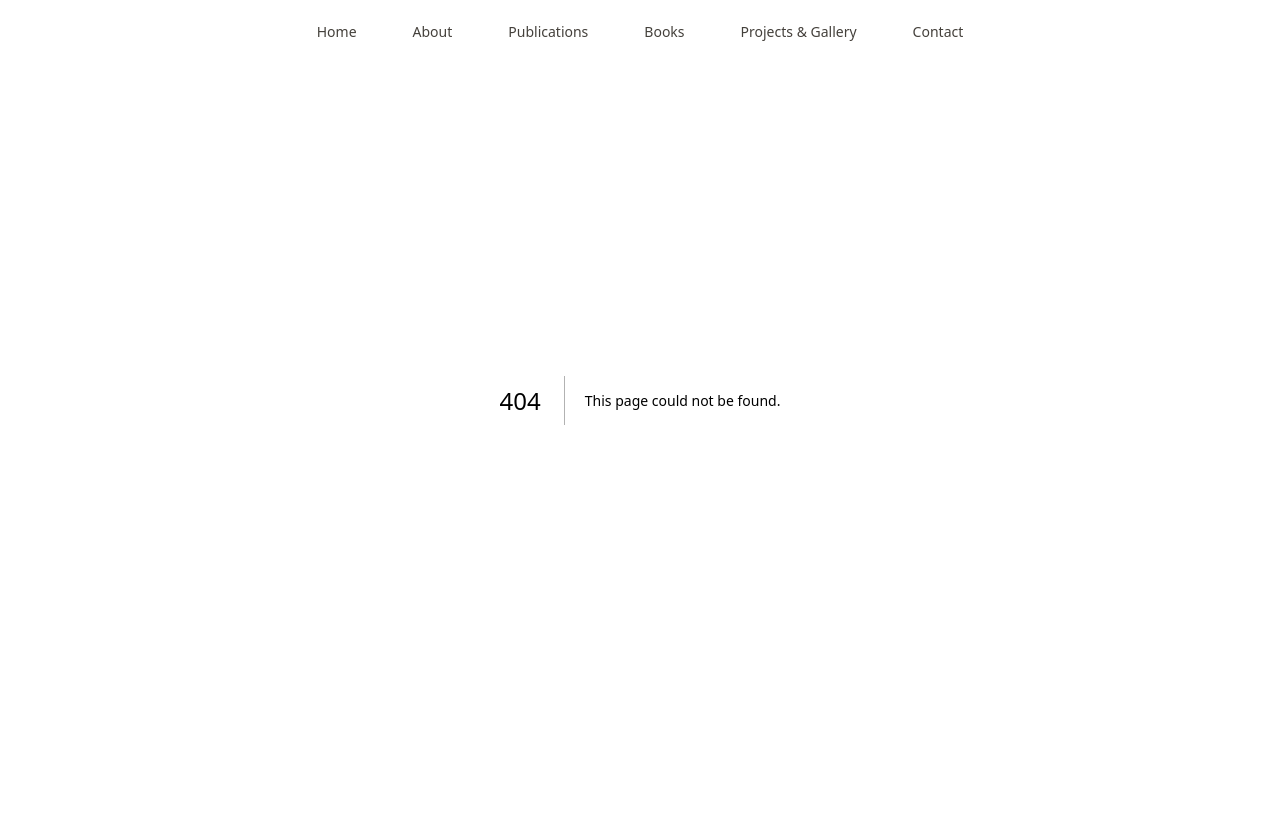
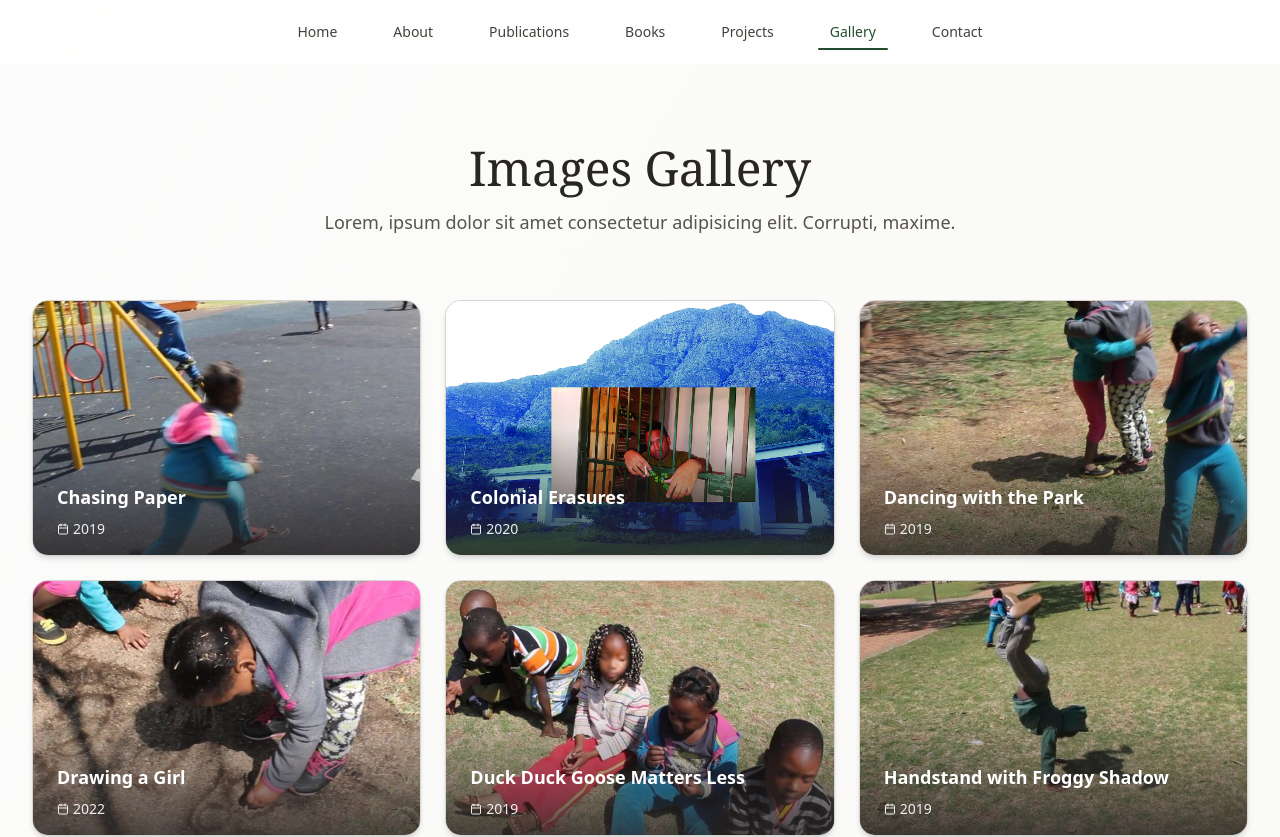
Before and after one commit to WesleyErasmus/theresagiorza-website-final, a Next.js app: page /gallery in a window 1280 px wide. Before the commit this address had no page. Shown: the top 837 px of the page. Before the commit the page ends 800 px from the top, so only its background shows below. Built offline with nearby package versions, Linux system fonts and the light colour scheme; a web font is replaced by a local one.

Commit message:
feat (projects page): Split image gallery and projects page

```diff
--- /dev/null
+++ b/src/app/gallery/page.tsx
@@ -0,0 +1,199 @@
+"use client";
+
+import GalleryGrid, { GalleryItem } from "@/components/gallery/gallery-grid";
+// import { ProjectCardExamples } from "@/components/projects/project-card";
+import { motion } from "motion/react";
+
+const galleryItems: GalleryItem[] = [
+  {
+    id: 1,
+    title: "Chasing Paper",
+    image: "/figures/Chasing-paper.png",
+    project: "Videography as Refrain",
+    // description:
+    //   "Young learners exploring mark-making and creative expression in preschool environments",
+    year: 2019,
+  },
+  {
+    id: 2,
+    title: "Colonial Erasures",
+    image: "/figures/Colonial-erasures.png",
+    project:
+      "Anti-Colonial Orientations to Place: Unsettling Encounters with South African Educational Landscapes",
+    // description:
+    //   "Students engaging with marine environments and molluscan wisdom at Cape Town coastline",
+    year: 2020,
+  },
+  {
+    id: 3,
+    title: "Dancing with the Park",
+    image: "/figures/Dancing-with-the-park-1.png",
+    project: "Videography as Refrain",
+    // description:
+    //   "Visual representation of how materials and meanings co-emerge in educational spaces",
+    year: 2019,
+  },
+  {
+    id: 4,
+    title: "Drawing a Girl",
+    image: "/figures/Drawing-a-girl.png",
+    project:
+      "Draw yourself and write your name’: Material-discursive agency of names and drawings in early childhood",
+    // description:
+    //   "Documenting the transformation of learning spaces through children's agency",
+    year: 2022,
+  },
+  {
+    id: 5,
+    title: "Duck Duck Goose Matters Less",
+    image: "/figures/Duck-duck-goose-matters-less.png",
+    project: "Videography as Refrain",
+    // description:
+    //   "Young learners exploring mark-making and creative expression in preschool environments",
+    year: 2019,
+  },
+  {
+    id: 6,
+    title: "Handstand with Froggy Shadow",
+    image: "/figures/Handstand-with-froggy-shadow.png",
+    project: "Videography as Refrain",
+    // description:
+    //   "Students engaging with marine environments and molluscan wisdom at Cape Town coastline",
+    year: 2019,
+  },
+  {
+    id: 7,
+    title: "Park Table Holding Hands",
+    image: "/figures/Park-table-holding-hands.png",
+    project: "Videography as Refrain",
+    // description:
+    //   "Visual representation of how materials and meanings co-emerge in educational spaces",
+    year: 2019,
+  },
+  {
+    id: 8,
+    title: "Spring Clothes",
+    image: "/figures/Spring-clothes.png",
+    project:
+      "Draw yourself and write your name’: Material-discursive agency of names and drawings in early childhood",
+    // description:
+    //   "Documenting the transformation of learning spaces through children's agency",
+    year: 2022,
+  },
+  {
+    id: 9,
+    title: "Table as Writing Surface",
+    image: "/figures/Table-as-writing-surface.png",
+    project: "Videography as Refrain",
+    // description:
+    //   "Young learners exploring mark-making and creative expression in preschool environments",
+    year: 2019,
+  },
+  {
+    id: 10,
+    title: "This is Thulani's Page",
+    image: "/figures/This-is-Thulanis-page.png",
+    project:
+      "Draw yourself and write your name’: Material-discursive agency of names and drawings in early childhood",
+    // description:
+    //   "Students engaging with marine environments and molluscan wisdom at Cape Town coastline",
+    year: 2022,
+  },
+  {
+    id: 11,
+    title: "Three Children Sort Through Their Peers Work",
+    image:
+      "/figures/Three-children-sort-through-a-pile-of-their-peers-work.png",
+    project:
+      "Draw yourself and write your name’: Material-discursive agency of names and drawings in early childhood",
+    // description:
+    //   "Visual representation of how materials and meanings co-emerge in educational spaces",
+    year: 2022,
+  },
+  {
+    id: 12,
+    title: "Thulani Dips In and Out of the Sorting Game",
+    image: "/figures/Thulani-dips-in-and-out-of-the-sorting-game.png",
+    project:
+      "Draw yourself and write your name’: Material-discursive agency of names and drawings in early childhood",
+    // description:
+    //   "Documenting the transformation of learning spaces through children's agency",
+    year: 2022,
+  },
+  {
+    id: 13,
+    title: "Writing In the Sand",
+    image: "/figures/Writing-in-the-sand.png",
+    project: "Videography as Refrain",
+    // description:
+    //   "Documenting the transformation of learning spaces through children's agency",
+    year: 2019,
+  },
+  {
+    id: 14,
+    title: "A Trace of Possibility",
+    image: "/figures/A-trace-of-possibility.png",
+    project:
+      "Draw yourself and write your name’: Material-discursive agency of names and drawings in early childhood",
+    // description:
+    //   "Documenting the transformation of learning spaces through children's agency",
+    year: 2022,
+  },
+  {
+    id: 15,
+    title: "Bottlebrush Mermaid",
+    image: "/figures/Bottlebrush-mermaid.png",
+    project:
+      "Draw yourself and write your name’: Material-discursive agency of names and drawings in early childhood",
+    // description:
+    //   "Documenting the transformation of learning spaces through children's agency",
+    year: 2022,
+  },
+  {
+    id: 16,
+    title: "Multiplicity and Difference",
+    image: "/figures/Multiplicity-and-difference.png",
+    project:
+      "Draw yourself and write your name’: Material-discursive agency of names and drawings in early childhood",
+    // description:
+    //   "Documenting the transformation of learning spaces through children's agency",
+    year: 2022,
+  },
+  {
+    id: 17,
+    title: "Trace and Presence",
+    image: "/figures/Trace-and-presence.png",
+    project:
+      "Draw yourself and write your name’: Material-discursive agency of names and drawings in early childhood",
+    // description:
+    //   "Documenting the transformation of learning spaces through children's agency",
+    year: 2022,
+  },
+];
+
+export default function GalleryPage() {
+  return (
+    <main className="pt-16 min-h-screen bg-gradient-to-br from-cream-50 to-earth-50">
+      <section className="py-20">
+        <div className="max-w-7xl mx-auto px-4 sm:px-6 lg:px-8">
+          <motion.div
+            initial={{ opacity: 0, y: 30 }}
+            animate={{ opacity: 1, y: 0 }}
+            transition={{ duration: 0.8 }}
+            className="text-center mb-16"
+          >
+            <h1 className="font-serif text-4xl lg:text-5xl font-light text-stone-800 mb-4">
+              Images Gallery
+            </h1>
+            <p className="text-stone-600 text-lg max-w-3xl mx-auto">
+              Lorem, ipsum dolor sit amet consectetur adipisicing elit.
+              Corrupti, maxime.
+            </p>
+          </motion.div>
+          <GalleryGrid galleryItems={galleryItems} />
+        </div>
+        {/* <ProjectCardExamples /> */}
+      </section>
+    </main>
+  );
+}
--- a/src/app/projects/page.tsx
+++ b/src/app/projects/page.tsx
@@ -1,175 +1,175 @@
 "use client";
 
-import GalleryGrid, { GalleryItem } from "@/components/projects/gallery-grid";
+// import GalleryGrid, { GalleryItem } from "@/components/gallery/gallery-grid";
 import { ProjectCardExamples } from "@/components/projects/project-card";
 import { motion } from "motion/react";
 
-const galleryItems: GalleryItem[] = [
-  {
-    id: 1,
-    title: "Chasing Paper",
-    image: "/figures/Chasing-paper.png",
-    project: "Videography as Refrain",
-    // description:
-    //   "Young learners exploring mark-making and creative expression in preschool environments",
-    year: 2019,
-  },
-  {
-    id: 2,
-    title: "Colonial Erasures",
-    image: "/figures/Colonial-erasures.png",
-    project:
-      "Anti-Colonial Orientations to Place: Unsettling Encounters with South African Educational Landscapes",
-    // description:
-    //   "Students engaging with marine environments and molluscan wisdom at Cape Town coastline",
-    year: 2020,
-  },
-  {
-    id: 3,
-    title: "Dancing with the Park",
-    image: "/figures/Dancing-with-the-park-1.png",
-    project: "Videography as Refrain",
-    // description:
-    //   "Visual representation of how materials and meanings co-emerge in educational spaces",
-    year: 2019,
-  },
-  {
-    id: 4,
-    title: "Drawing a Girl",
-    image: "/figures/Drawing-a-girl.png",
-    project:
-      "Draw yourself and write your name’: Material-discursive agency of names and drawings in early childhood",
-    // description:
-    //   "Documenting the transformation of learning spaces through children's agency",
-    year: 2022,
-  },
-  {
-    id: 5,
-    title: "Duck Duck Goose Matters Less",
-    image: "/figures/Duck-duck-goose-matters-less.png",
-    project: "Videography as Refrain",
-    // description:
-    //   "Young learners exploring mark-making and creative expression in preschool environments",
-    year: 2019,
-  },
-  {
-    id: 6,
-    title: "Handstand with Froggy Shadow",
-    image: "/figures/Handstand-with-froggy-shadow.png",
-    project: "Videography as Refrain",
-    // description:
-    //   "Students engaging with marine environments and molluscan wisdom at Cape Town coastline",
-    year: 2019,
-  },
-  {
-    id: 7,
-    title: "Park Table Holding Hands",
-    image: "/figures/Park-table-holding-hands.png",
-    project: "Videography as Refrain",
-    // description:
-    //   "Visual representation of how materials and meanings co-emerge in educational spaces",
-    year: 2019,
-  },
-  {
-    id: 8,
-    title: "Spring Clothes",
-    image: "/figures/Spring-clothes.png",
-    project:
-      "Draw yourself and write your name’: Material-discursive agency of names and drawings in early childhood",
-    // description:
-    //   "Documenting the transformation of learning spaces through children's agency",
-    year: 2022,
-  },
-  {
-    id: 9,
-    title: "Table as Writing Surface",
-    image: "/figures/Table-as-writing-surface.png",
-    project: "Videography as Refrain",
-    // description:
-    //   "Young learners exploring mark-making and creative expression in preschool environments",
-    year: 2019,
-  },
-  {
-    id: 10,
-    title: "This is Thulani's Page",
-    image: "/figures/This-is-Thulanis-page.png",
-    project:
-      "Draw yourself and write your name’: Material-discursive agency of names and drawings in early childhood",
-    // description:
-    //   "Students engaging with marine environments and molluscan wisdom at Cape Town coastline",
-    year: 2022,
-  },
-  {
-    id: 11,
-    title: "Three Children Sort Through Their Peers Work",
-    image:
-      "/figures/Three-children-sort-through-a-pile-of-their-peers-work.png",
-    project:
-      "Draw yourself and write your name’: Material-discursive agency of names and drawings in early childhood",
-    // description:
-    //   "Visual representation of how materials and meanings co-emerge in educational spaces",
-    year: 2022,
-  },
-  {
-    id: 12,
-    title: "Thulani Dips In and Out of the Sorting Game",
-    image: "/figures/Thulani-dips-in-and-out-of-the-sorting-game.png",
-    project:
-      "Draw yourself and write your name’: Material-discursive agency of names and drawings in early childhood",
-    // description:
-    //   "Documenting the transformation of learning spaces through children's agency",
-    year: 2022,
-  },
-  {
-    id: 13,
-    title: "Writing In the Sand",
-    image: "/figures/Writing-in-the-sand.png",
-    project: "Videography as Refrain",
-    // description:
-    //   "Documenting the transformation of learning spaces through children's agency",
-    year: 2019,
-  },
-  {
-    id: 14,
-    title: "A Trace of Possibility",
-    image: "/figures/A-trace-of-possibility.png",
-    project:
-      "Draw yourself and write your name’: Material-discursive agency of names and drawings in early childhood",
-    // description:
-    //   "Documenting the transformation of learning spaces through children's agency",
-    year: 2022,
-  },
-  {
-    id: 15,
-    title: "Bottlebrush Mermaid",
-    image: "/figures/Bottlebrush-mermaid.png",
-    project:
-      "Draw yourself and write your name’: Material-discursive agency of names and drawings in early childhood",
-    // description:
-    //   "Documenting the transformation of learning spaces through children's agency",
-    year: 2022,
-  },
-  {
-    id: 16,
-    title: "Multiplicity and Difference",
-    image: "/figures/Multiplicity-and-difference.png",
-    project:
-      "Draw yourself and write your name’: Material-discursive agency of names and drawings in early childhood",
-    // description:
-    //   "Documenting the transformation of learning spaces through children's agency",
-    year: 2022,
-  },
-  {
-    id: 17,
-    title: "Trace and Presence",
-    image: "/figures/Trace-and-presence.png",
-    project:
-      "Draw yourself and write your name’: Material-discursive agency of names and drawings in early childhood",
-    // description:
-    //   "Documenting the transformation of learning spaces through children's agency",
-    year: 2022,
-  },
-];
+// const galleryItems: GalleryItem[] = [
+//   {
+//     id: 1,
+//     title: "Chasing Paper",
+//     image: "/figures/Chasing-paper.png",
+//     project: "Videography as Refrain",
+//     // description:
+//     //   "Young learners exploring mark-making and creative expression in preschool environments",
+//     year: 2019,
+//   },
+//   {
+//     id: 2,
+//     title: "Colonial Erasures",
+//     image: "/figures/Colonial-erasures.png",
+//     project:
+//       "Anti-Colonial Orientations to Place: Unsettling Encounters with South African Educational Landscapes",
+//     // description:
+//     //   "Students engaging with marine environments and molluscan wisdom at Cape Town coastline",
+//     year: 2020,
+//   },
+//   {
+//     id: 3,
+//     title: "Dancing with the Park",
+//     image: "/figures/Dancing-with-the-park-1.png",
+//     project: "Videography as Refrain",
+//     // description:
+//     //   "Visual representation of how materials and meanings co-emerge in educational spaces",
+//     year: 2019,
+//   },
+//   {
+//     id: 4,
+//     title: "Drawing a Girl",
+//     image: "/figures/Drawing-a-girl.png",
+//     project:
+//       "Draw yourself and write your name’: Material-discursive agency of names and drawings in early childhood",
+//     // description:
+//     //   "Documenting the transformation of learning spaces through children's agency",
+//     year: 2022,
+//   },
+//   {
+//     id: 5,
+//     title: "Duck Duck Goose Matters Less",
+//     image: "/figures/Duck-duck-goose-matters-less.png",
+//     project: "Videography as Refrain",
+//     // description:
+//     //   "Young learners exploring mark-making and creative expression in preschool environments",
+//     year: 2019,
+//   },
+//   {
+//     id: 6,
+//     title: "Handstand with Froggy Shadow",
+//     image: "/figures/Handstand-with-froggy-shadow.png",
+//     project: "Videography as Refrain",
+//     // description:
+//     //   "Students engaging with marine environments and molluscan wisdom at Cape Town coastline",
+//     year: 2019,
+//   },
+//   {
+//     id: 7,
+//     title: "Park Table Holding Hands",
+//     image: "/figures/Park-table-holding-hands.png",
+//     project: "Videography as Refrain",
+//     // description:
+//     //   "Visual representation of how materials and meanings co-emerge in educational spaces",
+//     year: 2019,
+//   },
+//   {
+//     id: 8,
+//     title: "Spring Clothes",
+//     image: "/figures/Spring-clothes.png",
+//     project:
+//       "Draw yourself and write your name’: Material-discursive agency of names and drawings in early childhood",
+//     // description:
+//     //   "Documenting the transformation of learning spaces through children's agency",
+//     year: 2022,
+//   },
+//   {
+//     id: 9,
+//     title: "Table as Writing Surface",
+//     image: "/figures/Table-as-writing-surface.png",
+//     project: "Videography as Refrain",
+//     // description:
+//     //   "Young learners exploring mark-making and creative expression in preschool environments",
+//     year: 2019,
+//   },
+//   {
+//     id: 10,
+//     title: "This is Thulani's Page",
+//     image: "/figures/This-is-Thulanis-page.png",
+//     project:
+//       "Draw yourself and write your name’: Material-discursive agency of names and drawings in early childhood",
+//     // description:
+//     //   "Students engaging with marine environments and molluscan wisdom at Cape Town coastline",
+//     year: 2022,
+//   },
+//   {
+//     id: 11,
+//     title: "Three Children Sort Through Their Peers Work",
+//     image:
+//       "/figures/Three-children-sort-through-a-pile-of-their-peers-work.png",
+//     project:
+//       "Draw yourself and write your name’: Material-discursive agency of names and drawings in early childhood",
+//     // description:
+//     //   "Visual representation of how materials and meanings co-emerge in educational spaces",
+//     year: 2022,
+//   },
+//   {
+//     id: 12,
+//     title: "Thulani Dips In and Out of the Sorting Game",
+//     image: "/figures/Thulani-dips-in-and-out-of-the-sorting-game.png",
+//     project:
+//       "Draw yourself and write your name’: Material-discursive agency of names and drawings in early childhood",
+//     // description:
+//     //   "Documenting the transformation of learning spaces through children's agency",
+//     year: 2022,
+//   },
+//   {
+//     id: 13,
+//     title: "Writing In the Sand",
+//     image: "/figures/Writing-in-the-sand.png",
+//     project: "Videography as Refrain",
+//     // description:
+//     //   "Documenting the transformation of learning spaces through children's agency",
+//     year: 2019,
+//   },
+//   {
+//     id: 14,
+//     title: "A Trace of Possibility",
+//     image: "/figures/A-trace-of-possibility.png",
+//     project:
+//       "Draw yourself and write your name’: Material-discursive agency of names and drawings in early childhood",
+//     // description:
+//     //   "Documenting the transformation of learning spaces through children's agency",
+//     year: 2022,
+//   },
+//   {
+//     id: 15,
+//     title: "Bottlebrush Mermaid",
+//     image: "/figures/Bottlebrush-mermaid.png",
+//     project:
+//       "Draw yourself and write your name’: Material-discursive agency of names and drawings in early childhood",
+//     // description:
+//     //   "Documenting the transformation of learning spaces through children's agency",
+//     year: 2022,
+//   },
+//   {
+//     id: 16,
+//     title: "Multiplicity and Difference",
+//     image: "/figures/Multiplicity-and-difference.png",
+//     project:
+//       "Draw yourself and write your name’: Material-discursive agency of names and drawings in early childhood",
+//     // description:
+//     //   "Documenting the transformation of learning spaces through children's agency",
+//     year: 2022,
+//   },
+//   {
+//     id: 17,
+//     title: "Trace and Presence",
+//     image: "/figures/Trace-and-presence.png",
+//     project:
+//       "Draw yourself and write your name’: Material-discursive agency of names and drawings in early childhood",
+//     // description:
+//     //   "Documenting the transformation of learning spaces through children's agency",
+//     year: 2022,
+//   },
+// ];
 
 export default function ProjectsPage() {
   return (
@@ -183,16 +183,15 @@ export default function ProjectsPage() {
             className="text-center mb-16"
           >
             <h1 className="font-serif text-4xl lg:text-5xl font-light text-stone-800 mb-4">
-              Images & Project Gallery
+              Projects
             </h1>
             <p className="text-stone-600 text-lg max-w-3xl mx-auto">
               Lorem, ipsum dolor sit amet consectetur adipisicing elit.
               Corrupti, maxime.
             </p>
           </motion.div>
-          <GalleryGrid galleryItems={galleryItems} />
+          <ProjectCardExamples />
         </div>
-        <ProjectCardExamples />
       </section>
     </main>
   );
--- a/src/components/projects/gallery-grid.tsx
+++ b/src/components/gallery/gallery-grid.tsx
@@ -61,7 +61,7 @@ export default function GalleryGrid({ galleryItems }: GalleryGridProps) {
                 src={item.image}
                 alt={item.title}
                 fill
-                className="object-cover group-hover:scale-105 transition-transform duration-500"
+                className="object-cover scale-110 group-hover:scale-115 transition-transform duration-500"
               />
 
               <div className="absolute inset-0 bg-gradient-to-t from-stone-800/80 via-transparent to-transparent opacity-100 group-hover:opacity-100 transition-opacity duration-300" />
--- a/src/components/projects/project-card.tsx
+++ b/src/components/projects/project-card.tsx
@@ -313,13 +313,13 @@ export function ProjectCardExamples() {
   ];
 
   return (
-    <div className="min-h-screen bg-gradient-to-br from-sage-50 to-cream-50 py-16">
+    <div className="min-h-screen bg-gradient-to-br from-sage-50 to-cream-50 ">
       <div className="max-w-6xl mx-auto px-4 sm:px-6 lg:px-8">
-        <h2 className="font-serif text-3xl lg:text-4xl font-light text-stone-800 mb-12 text-center">
-          Archive Projects
-        </h2>
+        {/* <h2 className="font-serif text-3xl lg:text-4xl font-light text-stone-800 mb-12 text-center">
+          Projects
+        </h2> */}
 
-        <div className="grid grid-cols-1 md:grid-cols-2 gap-8">
+        <div className="columns-1 md:columns-2 gap-8 space-y-8">
           {exampleProjects.map((project, index) => (
             <ProjectCard
               key={index}
--- a/src/components/top-navbar.tsx
+++ b/src/components/top-navbar.tsx
@@ -12,7 +12,8 @@ const navigationItems = [
   { name: "About", href: "/about" },
   { name: "Publications", href: "/publications" },
   { name: "Books", href: "/books" },
-  { name: "Projects & Gallery", href: "/projects" },
+  { name: "Projects", href: "/projects" },
+  { name: "Gallery", href: "/gallery" },
   { name: "Contact", href: "/contact" },
 ];
 export default function TopNavbar() {
```
Also changed, not shown: src/components/about/about-section.tsx (+5 -8 lines).
